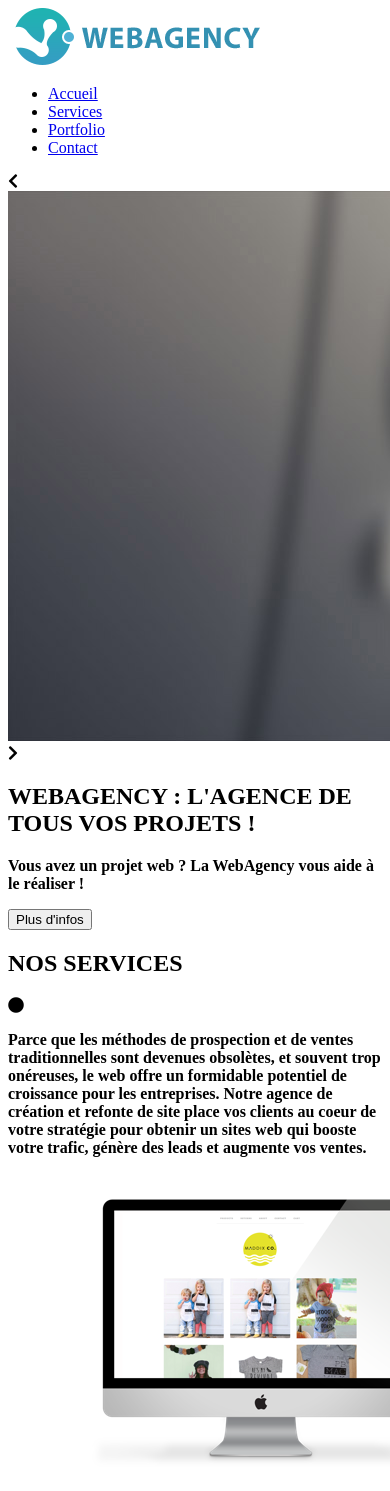
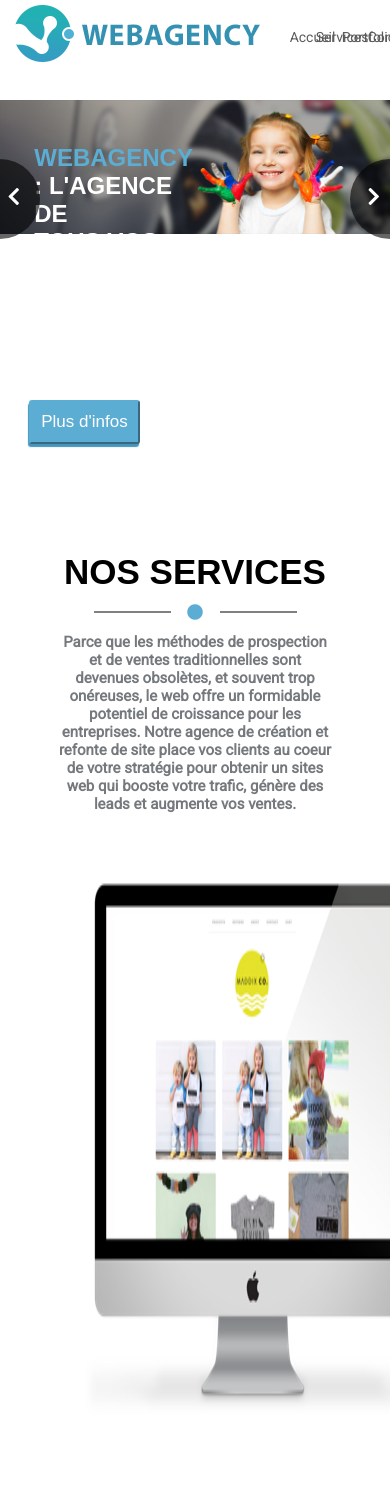
Before and after one commit to Bully47/WebAgency-OC-, a PHP site: page /index.html in a window 390 px wide; the page is wider, and only the part inside the window is pictured. Shown: the top 1491 px of that part. Run offline with PHP 8.4, Linux system fonts and the light colour scheme; some libraries are stand-ins or nearby versions.

Commit message:
fix media queries

```diff
--- a/index.html
+++ b/index.html
@@ -15,8 +15,8 @@
   <meta name="twitter:description" content="Découvrez nos solutions UI, UX et SEO">
   <meta name="twitter:image" content="http://webagencyoc.herokuapp.com/src/images/slider/bg1.jpg">
   <!-- CSS, Polices et Icones -->
-  <link rel="stylesheet" media="screen" href="masterDesktop.css">
-  <link rel="stylesheet" media="screen" href="masterPhone.css">
+  <link rel="stylesheet" media="screen and (max-width: 550px)" href="masterDesktop.css">
+  <link rel="stylesheet" media="screen and (min-width: 551px)" href="masterPhone.css">
   <link rel="stylesheet" href="https://fonts.googleapis.com/css?family=Roboto">
   <link rel="stylesheet" href="https://use.fontawesome.com/releases/v5.6.3/css/all.css" integrity="sha384-UHRtZLI+pbxtHCWp1t77Bi1L4ZtiqrqD80Kn4Z8NTSRyMA2Fd33n5dQ8lWUE00s/" crossorigin="anonymous">
   <title>WebAgency</title>
--- a/masterDesktop.css
+++ b/masterDesktop.css
@@ -1,4 +1,3 @@
-@media screen and (min-width: 551px) {
 /* Global */
 body {
   padding: 0;
@@ -479,4 +478,3 @@
   font-size: 17px;
   font-family: 'Roboto Bold', sans-serif;
 }
-}
--- a/masterPhone.css
+++ b/masterPhone.css
@@ -1,4 +1,3 @@
-@media screen (min-width: 100px) and (max-width: 550px) {
 /* Global */
 body {
   padding: 0;
@@ -493,4 +492,3 @@
   font-size: 17px;
   font-family: 'Roboto Bold', sans-serif;
 }
-}
```
Lines whose indentation alone changed are shown as unchanged.
